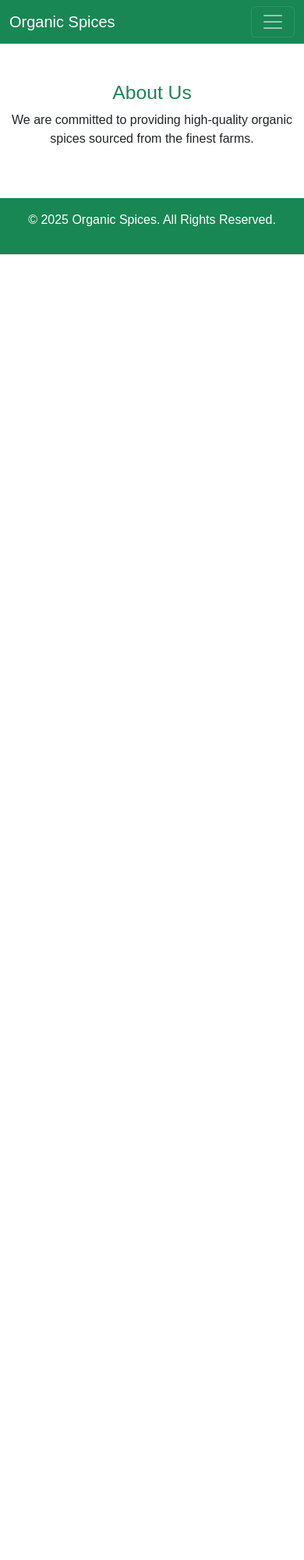
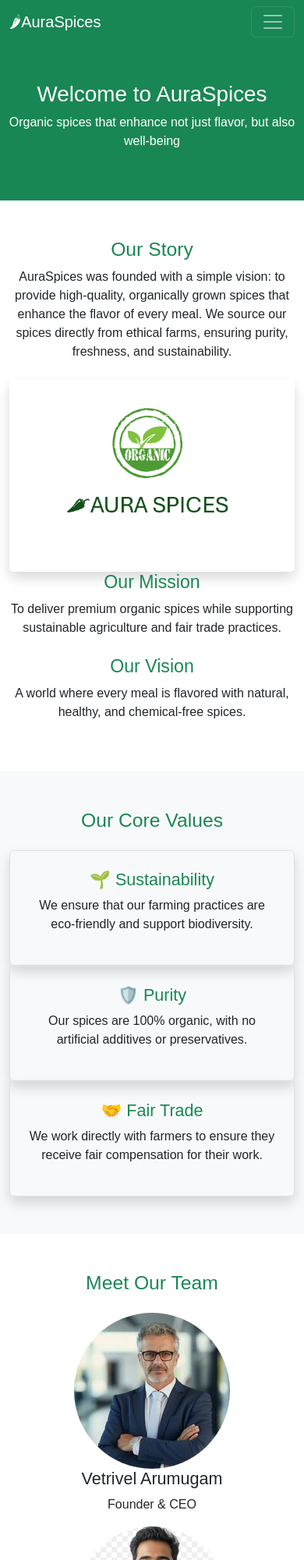
Before and after one commit to sumiiii05/organic-spices, a plain HTML site: page about.html in a window 390 px wide. Shown: the top 2000 px of the page at 78% size. Before the commit the page ends 844 px from the top, so only its background shows below. Drawn offline with nearby package versions, Linux system fonts and the light colour scheme.

Commit message:
initial commit

```diff
--- a/about.html
+++ b/about.html
@@ -3,7 +3,7 @@
 <head>
     <meta charset="UTF-8">
     <meta name="viewport" content="width=device-width, initial-scale=1.0">
-    <title>About Us - Organic Spices</title>
+    <title>About Us - 🌶AuraSpices</title>
     <link rel="stylesheet" href="https://cdn.jsdelivr.net/npm/bootstrap@5.3.0/dist/css/bootstrap.min.css">
     <link rel="stylesheet" href="style.css">
 </head>
@@ -12,7 +12,7 @@
     <!-- Navbar -->
     <nav class="navbar navbar-expand-lg navbar-dark bg-success">
         <div class="container">
-            <a class="navbar-brand" href="index.html">Organic Spices</a>
+            <a class="navbar-brand" href="index.html">🌶AuraSpices</a>
             <button class="navbar-toggler" type="button" data-bs-toggle="collapse" data-bs-target="#navbarNav">
                 <span class="navbar-toggler-icon"></span>
             </button>
@@ -22,22 +22,92 @@
                     <li class="nav-item"><a class="nav-link" href="products.html">Products</a></li>
                     <li class="nav-item"><a class="nav-link active" href="about.html">About</a></li>
                     <li class="nav-item"><a class="nav-link" href="contact.html">Contact</a></li>
-                    <li class="nav-item"><a class="nav-link btn btn-warning text-dark ms-2" href="cart.html">Cart (0)</a></li>
+                    <li class="nav-item"><a class="nav-link btn btn-warning text-dark ms-2" href="cart.html">Cart (<span id="cart-count">0</span>)</a></li>
                 </ul>
             </div>
         </div>
+    </nav>
 
-    </nav>
+    <!-- Hero Section -->
+    <header class="bg-success text-white text-center py-5">
+        <h1>Welcome to AuraSpices</h1>
+        <p>Organic spices that enhance not just flavor, but also well-being</p>
+    </header>
 
     <!-- About Section -->
     <section class="container py-5">
-        <h2 class="text-center text-success">About Us</h2>
-        <p class="text-center">We are committed to providing high-quality organic spices sourced from the finest farms.</p>
+        <h2 class="text-center text-success">Our Story</h2>
+        <p class="text-center">
+            AuraSpices was founded with a simple vision: to provide high-quality, organically grown spices that enhance the flavor of every meal.
+            We source our spices directly from ethical farms, ensuring purity, freshness, and sustainability.
+        </p>
+        <div class="row mt-4 align-items-center">
+            <div class="col-md-6 text-center">
+                <img src="images/bannerabout.jpg" class="img-fluid rounded shadow" alt="Organic Farm">
+            </div>
+            <div class="col-md-6 text-md-start text-center">
+                <h3 class="text-success">Our Mission</h3>
+                <p>To deliver premium organic spices while supporting sustainable agriculture and fair trade practices.</p>
+                <h3 class="text-success mt-4">Our Vision</h3>
+                <p>A world where every meal is flavored with natural, healthy, and chemical-free spices.</p>
+            </div>
+        </div>
+    </section>
+
+
+    <!-- Our Values -->
+    <section class="bg-light py-5">
+        <div class="container">
+            <h2 class="text-center text-success">Our Core Values</h2>
+            <div class="row text-center mt-4">
+                <div class="col-md-4">
+                    <div class="p-4 border rounded shadow">
+                        <h4 class="text-success">🌱 Sustainability</h4>
+                        <p>We ensure that our farming practices are eco-friendly and support biodiversity.</p>
+                    </div>
+                </div>
+                <div class="col-md-4">
+                    <div class="p-4 border rounded shadow">
+                        <h4 class="text-success">🛡️ Purity</h4>
+                        <p>Our spices are 100% organic, with no artificial additives or preservatives.</p>
+                    </div>
+                </div>
+                <div class="col-md-4">
+                    <div class="p-4 border rounded shadow">
+                        <h4 class="text-success">🤝 Fair Trade</h4>
+                        <p>We work directly with farmers to ensure they receive fair compensation for their work.</p>
+                    </div>
+                </div>
+            </div>
+        </div>
+    </section>
+
+    <!-- Meet the Team -->
+    <section class="container py-5">
+        <h2 class="text-center text-success">Meet Our Team</h2>
+        <div class="row mt-4">
+            <div class="team-member text-center">
+                <img src="images/team1.jpg" alt="Founder & CEO">
+                <h4>Vetrivel Arumugam</h4>
+                <p>Founder & CEO</p>
+            </div>
+            <div class="team-member text-center">
+                <img src="images/team2.jpg" alt="Co-Founder">
+                <h4>Rajesh Kumar</h4>
+                <p>Co-Founder & Head of Operations</p>
+            </div>
+            <div class="team-member text-center">
+                <img src="images/team3.jpg" alt="Marketing Director">
+                <h4>Divya Shanmugam</h4>
+                <p>Marketing & Sales Director</p>
+            </div>
+
+        </div>
     </section>
 
     <!-- Footer -->
     <footer class="bg-success text-white text-center py-3">
-        <p>&copy; 2025 Organic Spices. All Rights Reserved.</p>
+        <p>&copy; 2025 🌶AuraSpices. All Rights Reserved.</p>
     </footer>
 
     <script src="https://cdn.jsdelivr.net/npm/bootstrap@5.3.0/dist/js/bootstrap.bundle.min.js"></script>
--- a/style.css
+++ b/style.css
@@ -22,6 +22,12 @@ body {
     object-fit: cover;
     border-radius: 5px;
 }
+.team-member img {
+    width: 200px;
+    height: 200px;
+    object-fit: cover;
+    border-radius: 50%;
+}
 
 
 footer {
```
Also changed, not shown: cart.html (+3 -3 lines), contact.html (+3 -3 lines), index.html (+3 -3 lines), products.html (+3 -3 lines), images/bannerabout.jpg (added), images/team1.jpg (added), images/team2.jpg (added), images/team3.jpg (added).
